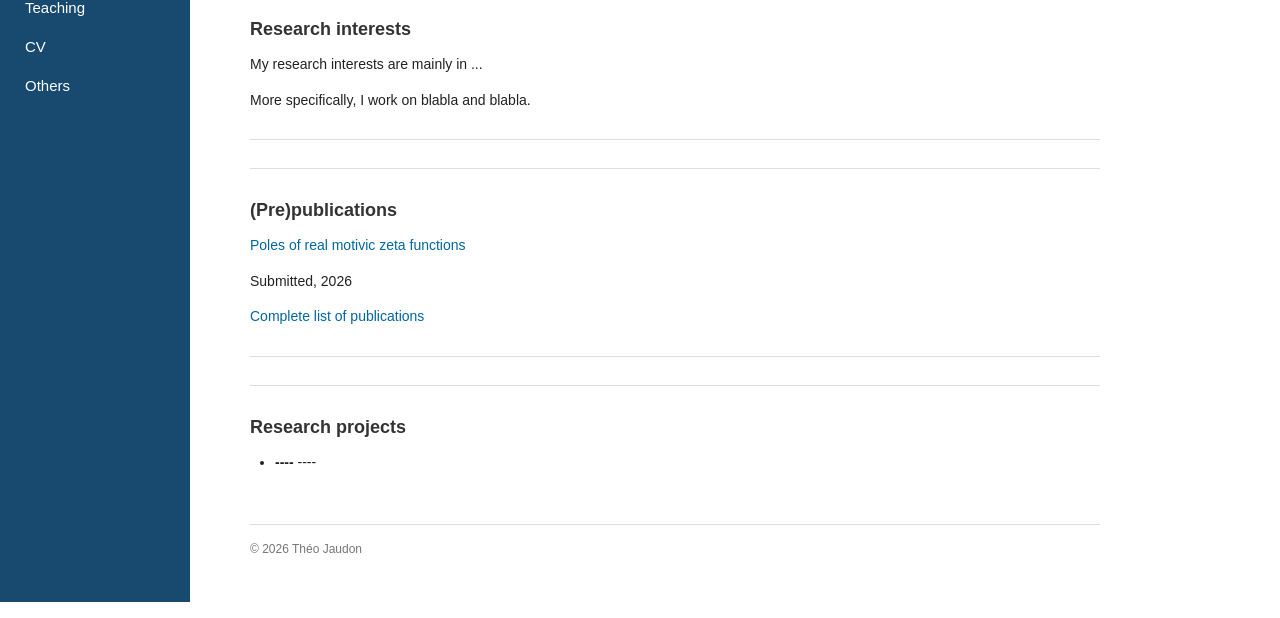
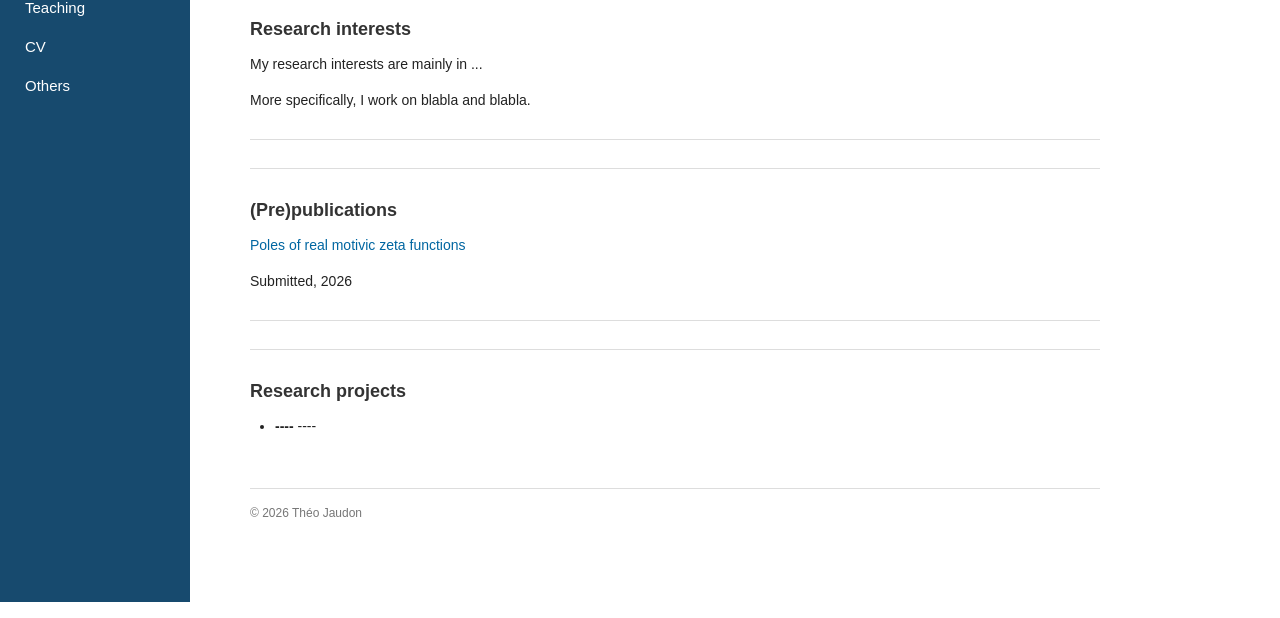
Before and after one commit to TheoJaudon/theojaudon.github.io, a plain HTML site: page research.html in a window 1280 px wide. Shown: the part 198-816 px from the top of the page. Drawn offline with Linux system fonts and the light colour scheme.

Commit message:
Update publication link and remove extra link
Updated publication link to point to arXiv and removed the link to the complete list of publications.

```diff
--- a/research.html
+++ b/research.html
@@ -131,7 +131,7 @@
 
                         <p class="publication-title">
 
-                            <a href="poles">
+                            <a href="https://arxiv.org/abs/2601.02180">
                                 Poles of real motivic zeta functions
                             </a>
 
@@ -144,13 +144,6 @@
 
                     </div>
 
-
-
-                    <p>
-                        <a href="#">
-                            Complete list of publications
-                        </a>
-                    </p>
 
                 </section>
 
```
